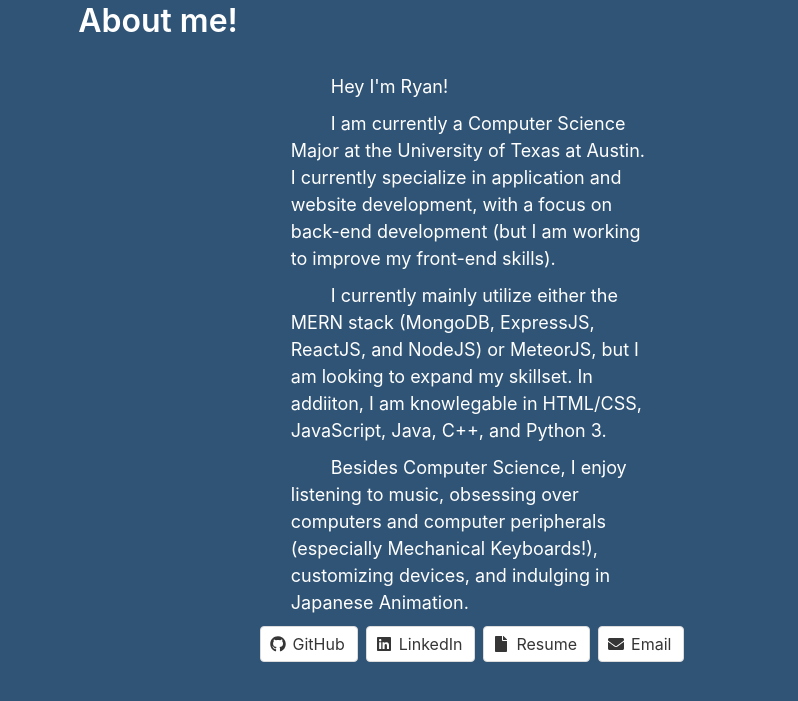
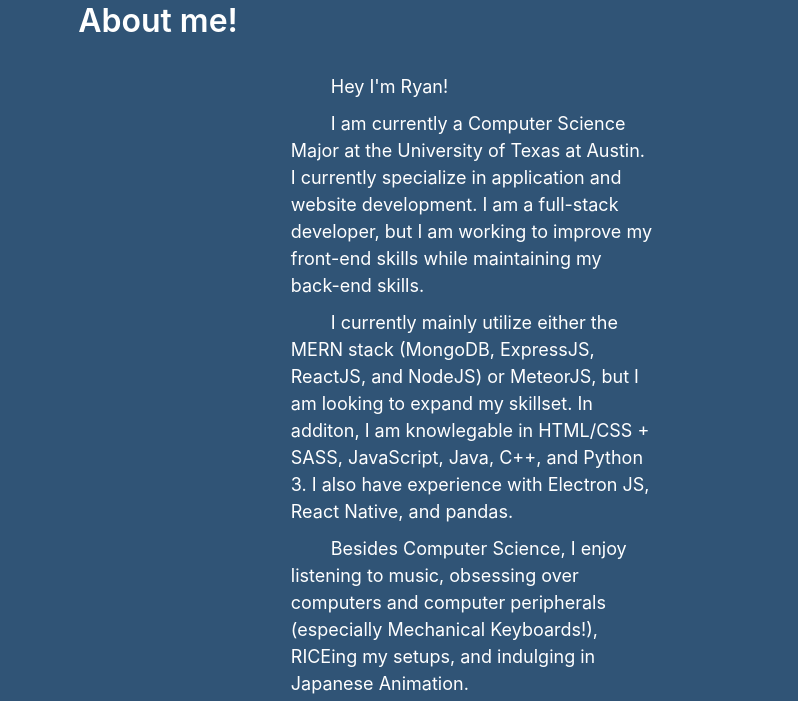
Before and after one commit to InfernalHydra/infernalhydra.github.io, a website: page index.html in a window 1280 px wide. Shown: the part 255-956 px from the top of the page, 482-1280 px from the left. Drawn offline with nearby package versions, Linux system fonts and the light colour scheme.

Commit message:
more updates

```diff
--- a/index.html
+++ b/index.html
@@ -48,14 +48,14 @@
           </p>
           <p id="aboutme-paragraph">
               I am currently a Computer Science Major at the University of Texas at Austin.
-              I currently specialize in application and website development, with a focus on back-end development (but I am working to improve my front-end skills).
+              I currently specialize in application and website development.  I am a full-stack developer, but I am working to improve my front-end skills while maintaining my back-end skills.
           </p>
           <p id="aboutme-paragraph">
               I currently mainly utilize either the MERN stack (MongoDB, ExpressJS, ReactJS, and NodeJS) or MeteorJS, but I am looking to expand my skillset.
-              In addiiton, I am knowlegable in HTML/CSS, JavaScript, Java, C++, and Python 3.
+              In additon, I am knowlegable in HTML/CSS + SASS, JavaScript, Java, C++, and Python 3. I also have experience with Electron JS, React Native, and pandas.
           </p>
           <p id="aboutme-paragraph">
-              Besides Computer Science, I enjoy listening to music, obsessing over computers and computer peripherals (especially Mechanical Keyboards!), customizing devices, and indulging in Japanese Animation.
+              Besides Computer Science, I enjoy listening to music, obsessing over computers and computer peripherals (especially Mechanical Keyboards!), RICEing my setups, and indulging in Japanese Animation.
           </p>
             <div id="aboutme-right-buttons-wrapper" style="margin-top: 10px">
                     <div class="buttons" id="aboutme-right-buttons">
@@ -71,7 +71,7 @@
                             </span>
                             <span>LinkedIn</span>
                           </a>
-                        <a class="button" target="_blank" href="public/resume.pdf">
+                        <a class="button" target="_blank" href="public/Chhong_RyanCV.pdf">
                             <span class="icon">
                                 <i class="fas fa-file"></i>
                             </span>
```
Also changed, not shown: 2 other files.
